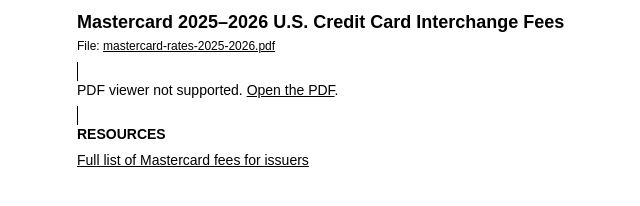
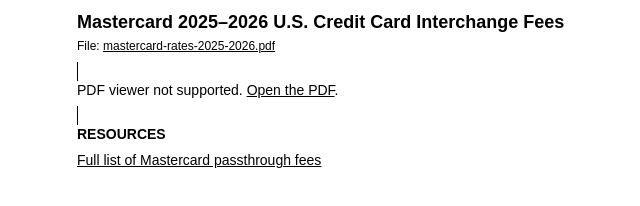
Before and after one commit to amr080/mastercard-interchange-rates-credit-card-fees, a plain HTML site: page index.html in a window 1280 px wide. Shown: the full height of the page, 103-743 px from the left. Drawn offline with Linux system fonts and the light colour scheme.

Commit message:
Update index.html

```diff
--- a/index.html
+++ b/index.html
@@ -75,7 +75,7 @@
         <p><a href="mastercard-rates-2025-2026.pdf">Open the PDF</a></p>
     </noscript>
     <p><strong>RESOURCES</strong></p>
-    <p><a href="https://learn.synctera.com/docs/mastercard-network-fees">Full list of Mastercard fees for issuers</a></p>
+    <p><a href="https://learn.synctera.com/docs/mastercard-network-fees">Full list of Mastercard passthrough fees</a></p>
 </body>
 
 </html>
```
